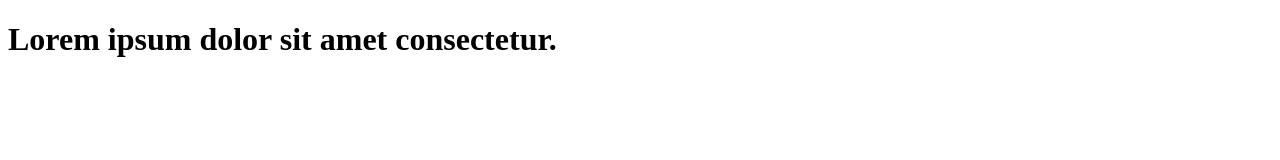
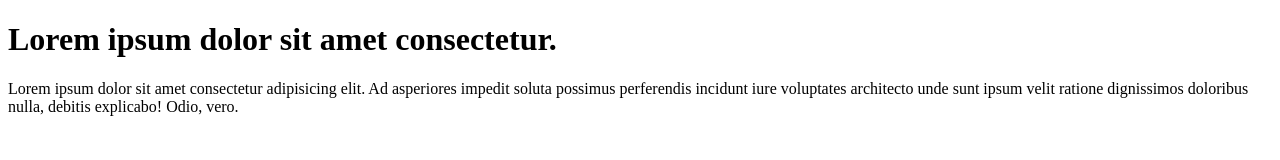
Before and after one commit to ilfamariyamtp-afk/learn-git, a plain HTML site: page index.html in a window 1280 px wide. Drawn offline with Linux system fonts and the light colour scheme.

Commit message:
add paraghraph to code

```diff
--- a/index.html
+++ b/index.html
@@ -8,5 +8,6 @@
 <body>
     <h1>Lorem ipsum dolor sit amet consectetur.
     </h1>
+    <p>Lorem ipsum dolor sit amet consectetur adipisicing elit. Ad asperiores impedit soluta possimus perferendis incidunt iure voluptates architecto unde sunt ipsum velit ratione dignissimos doloribus nulla, debitis explicabo! Odio, vero.</p>
 </body>
 </html>
```
